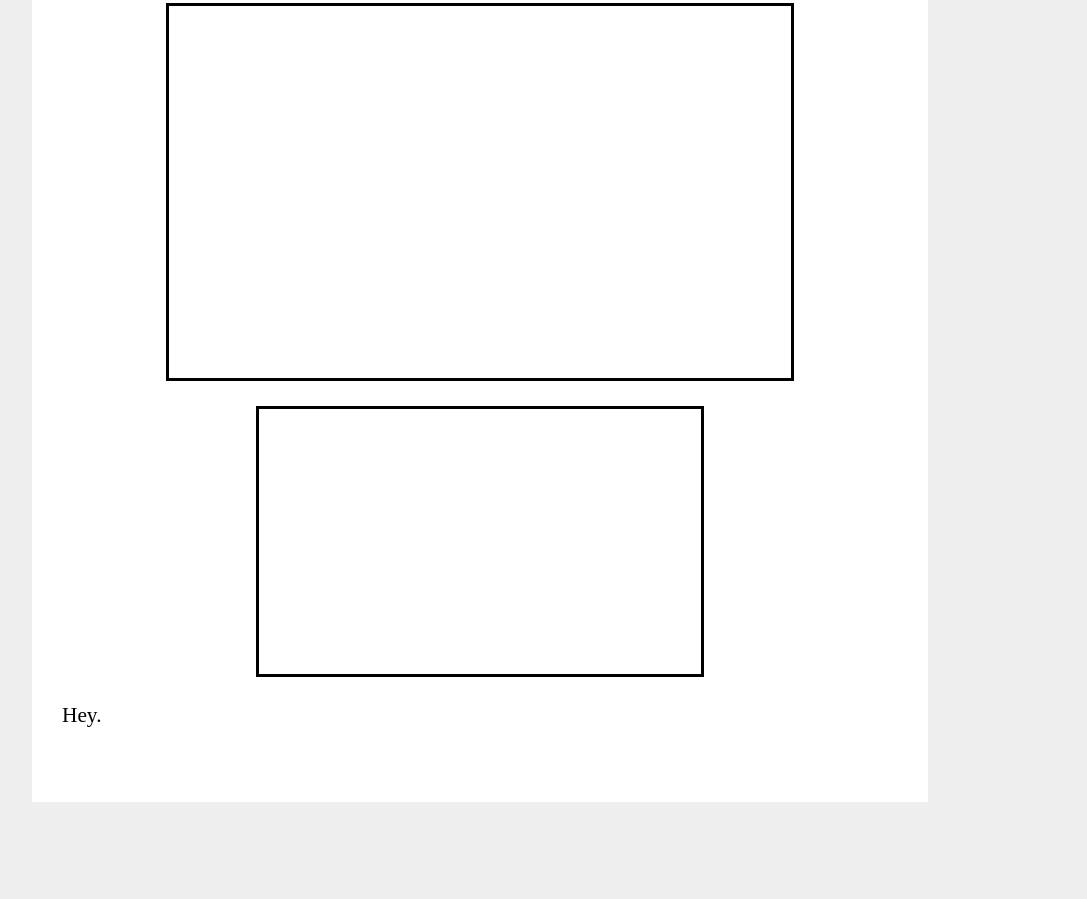
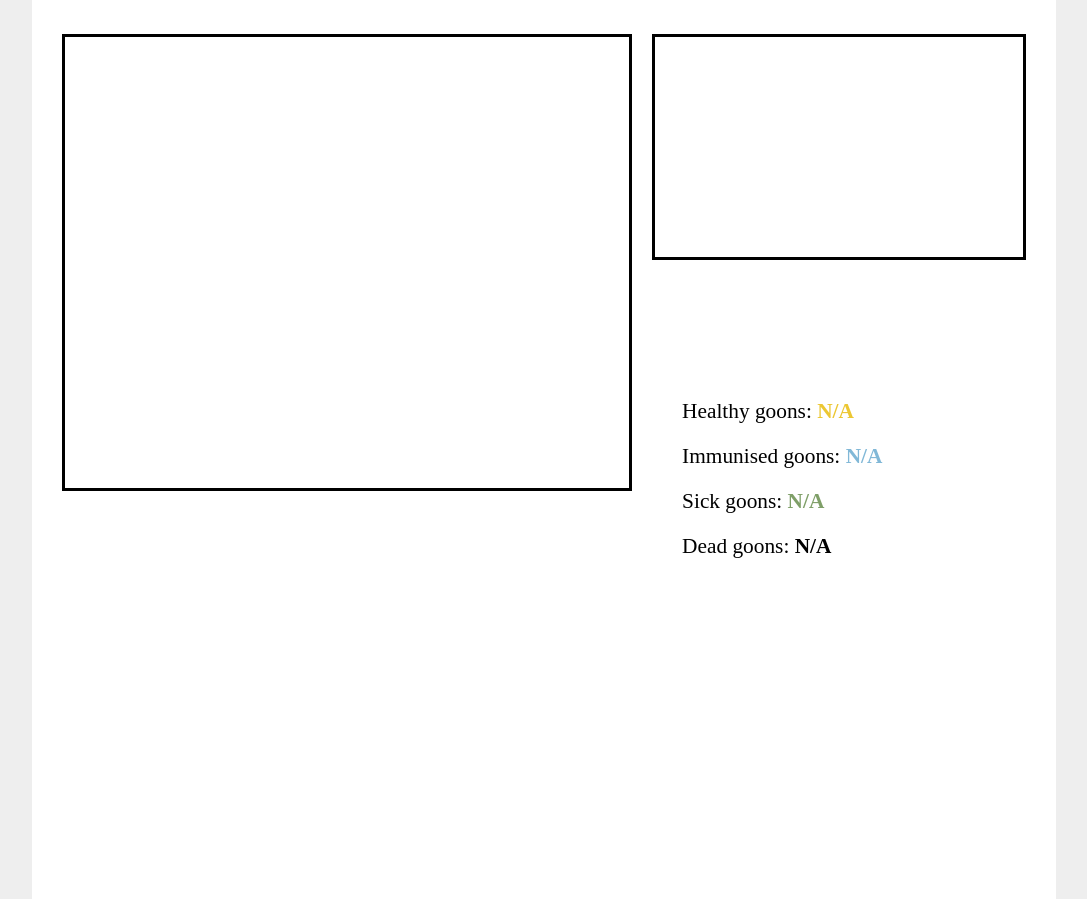
Before and after one commit to stur86/herdgame, a plain HTML site: page index.html in a window 1280 px wide. Shown: the part 778-1677 px from the top of the page, without its empty margins (160-1247 px from the left). Before the commit the page ends 1580 px from the top, so only its background shows below. Drawn offline with Linux system fonts and the light colour scheme.

Commit message:
Rearranged plots, added status text

```diff
--- a/index.html
+++ b/index.html
@@ -35,9 +35,11 @@ Herd immunity
         Lorem ipsum and stuff.<br>
         Lorem ipsum and stuff.<br>
     </p>
+    <div class="applet">
         <div class="svg-container-main">
             <svg id="main_demo" class="svg-content-responsive"
-            preserveAspectRatio="xMinYMin meet" viewBox="0 0 1000 600">
+                preserveAspectRatio="xMinYMin meet" viewBox="0 0 1000 800">
+
             </svg>
         </div>
         <div class="svg-container-plot">
@@ -45,16 +47,16 @@ Herd immunity
                 preserveAspectRatio="xMinYMin meet" viewBox="0 0 1000 600">
             </svg>
         </div>
-    <div class="result-table">
+        <div id="status-table">
+            <p>Healthy goons: <span id="n_healthy">N/A</span></p>
+            <p>Immunised goons: <span id="n_immune">N/A</span></p>
+            <p>Sick goons: <span id="n_sick">N/A</span></p>
+            <p>Dead goons: <span id="n_dead">N/A</span></p>
         </div>
-    <div id="result_div">
-        <p>
-            Hey.
-        </p>
     </div>
     <script>
         $(document).ready(function(e) {
-            var model = new HerdModel('#main_demo', '#plot_demo');
+            var model = new HerdModel('#main_demo', '#plot_demo', '#status-table');
             var gui = makeDatGui(model);
         });
     </script>
--- a/scss/style.scss
+++ b/scss/style.scss
@@ -1,8 +1,8 @@
 $bkg_color: #eeeeee;
 $col_color: #ffffff;
 
-$svg_width: 0.7;
-$plot_width: 0.5;
+$svg_width: 0.6;
+$svg_margin: 0.01;
 
 body {
     background-color: $bkg_color;
@@ -25,7 +25,7 @@ p {
 }
 
 .column {
-    width: 70%;
+    width: 80%;
     margin-right: 15%;
     margin-left: 15%;
     background-color: $col_color;
@@ -70,10 +70,17 @@ p {
     stroke-width: 1px;
 }
 
+.applet {
+    position: relative;
+    width: 96%;
+    height: 800px;
+    margin: 2%;
+    overflow: overlay;
+}
+
 .svg-container {
     display: inline-block;
-    position: relative;
-    width: $svg_width*100%;
+    position: absolute;
     vertical-align: top;
     overflow: hidden;
     padding-top: 1%;
@@ -81,13 +88,30 @@ p {
 
 .svg-container-main {
     @extend .svg-container;
-    padding-bottom: $svg_width*60%+2%;
+    padding-bottom: ($svg_width - 2*$svg_margin)*80%+2%;
+    width: ($svg_width - 2*$svg_margin)*100%;
+    margin: $svg_margin*100%;
+    left: 0;
+    top: 0;
 }
 
 .svg-container-plot {
     @extend .svg-container;
-    padding-bottom: $plot_width*60%+2%;
-    width: $plot_width*100%;
+    padding-bottom: ((1-$svg_width)- 2*$svg_margin)*60%+2%;
+    width: ((1-$svg_width)- 2*$svg_margin)*100%;
+    margin: $svg_margin*100%;
+    left: $svg_width*100%;
+    top: 0;
+}
+
+#status-table {
+    position: absolute;
+    padding: 0;
+    width: ((1-$svg_width)- 2*$svg_margin)*100%;
+    margin: $svg_margin*100%;
+    left: $svg_width*100%;
+    top: ((1-$svg_width)- 2*$svg_margin)*2*60%;
+    height: ((1-$svg_width)- 2*$svg_margin)*2*40%;
 }
 
 .svg-content-responsive {
@@ -95,6 +119,7 @@ p {
     position: absolute;
     left: 0;
 }
+
 
 svg text {
     font-size: 14pt;
@@ -104,3 +129,23 @@ svg text {
     fill: none;
     stroke-width: 4px;
 }
+
+#n_healthy {
+    color: #ecc733;
+    font-weight: bold;
+}
+
+#n_immune {
+    color: #81b8d7;
+    font-weight: bold;
+}
+
+#n_sick {
+    color: #7f9f68;
+    font-weight: bold;
+}
+
+#n_dead {
+    color: #000000;
+    font-weight: bold;
+}
```
Also changed, not shown: css/style.css, js/bundle.js. Lines whose indentation alone changed are shown as unchanged.
